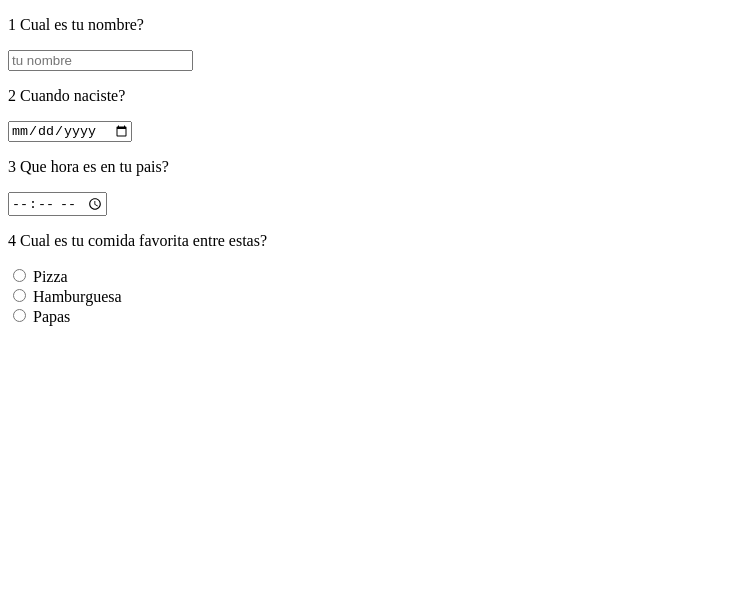
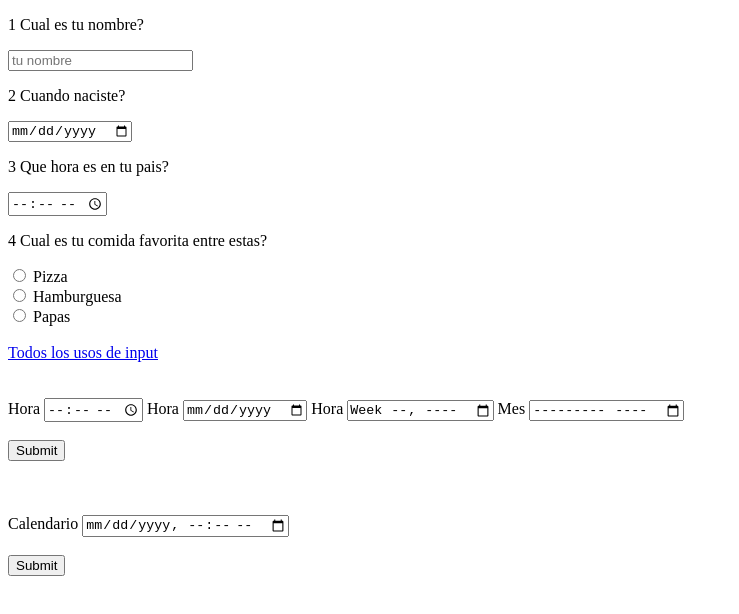
Before and after one commit to Sagaz0501/Etiqueta-Input-y-Form, a plain HTML site: page index.html in a window 1280 px wide. Shown: the whole page, without its empty margins (0-739 px from the left). Drawn offline with Linux system fonts and the light colour scheme.

Commit message:
Ahora mas completo

```diff
--- a/index.html
+++ b/index.html
@@ -36,5 +36,58 @@
            <label for="Papas">Papas</label>
 
     </form>
+    <br>
+    <a href="https://www.w3schools.com/html/html_form_input_types.asp">Todos los usos de input</a>
+
+
+
+
+    <br>
+    <br>
+    <br>
+
+
+
+
+    <!--forma demorada para hacer un calendario-->
+    <form action="">
+        <label for="Hora">
+            <span>Hora</span>
+            <input type="time" id="Hora" name="Hora">
+        </label>
+
+
+        <label for="Dia">
+            <span>Hora</span>
+            <input type="date" id="Dia" name="Dia">
+        </label>
+
+
+        <label for="Semana">
+            <span>Hora</span>
+            <input type="week" id="Semana" name="Semana">
+        </label>
+
+        <label for="Mes">
+            <span>Mes</span>
+            <input type="month" id="mes" name="mes">
+        </label>
+        <br><br>
+        <input type="submit">
+    </form>
+
+    <br>
+    <br><br>
+
+    <form action="">
+        <label for="Calendario">
+            <span>Calendario</span>
+            <input type="datetime-local" id="Calendario " name="Calendario">
+        </label>
+    </form>
+    <br>
+    <input type="submit">
+
+
 </body>
 </html>
```
